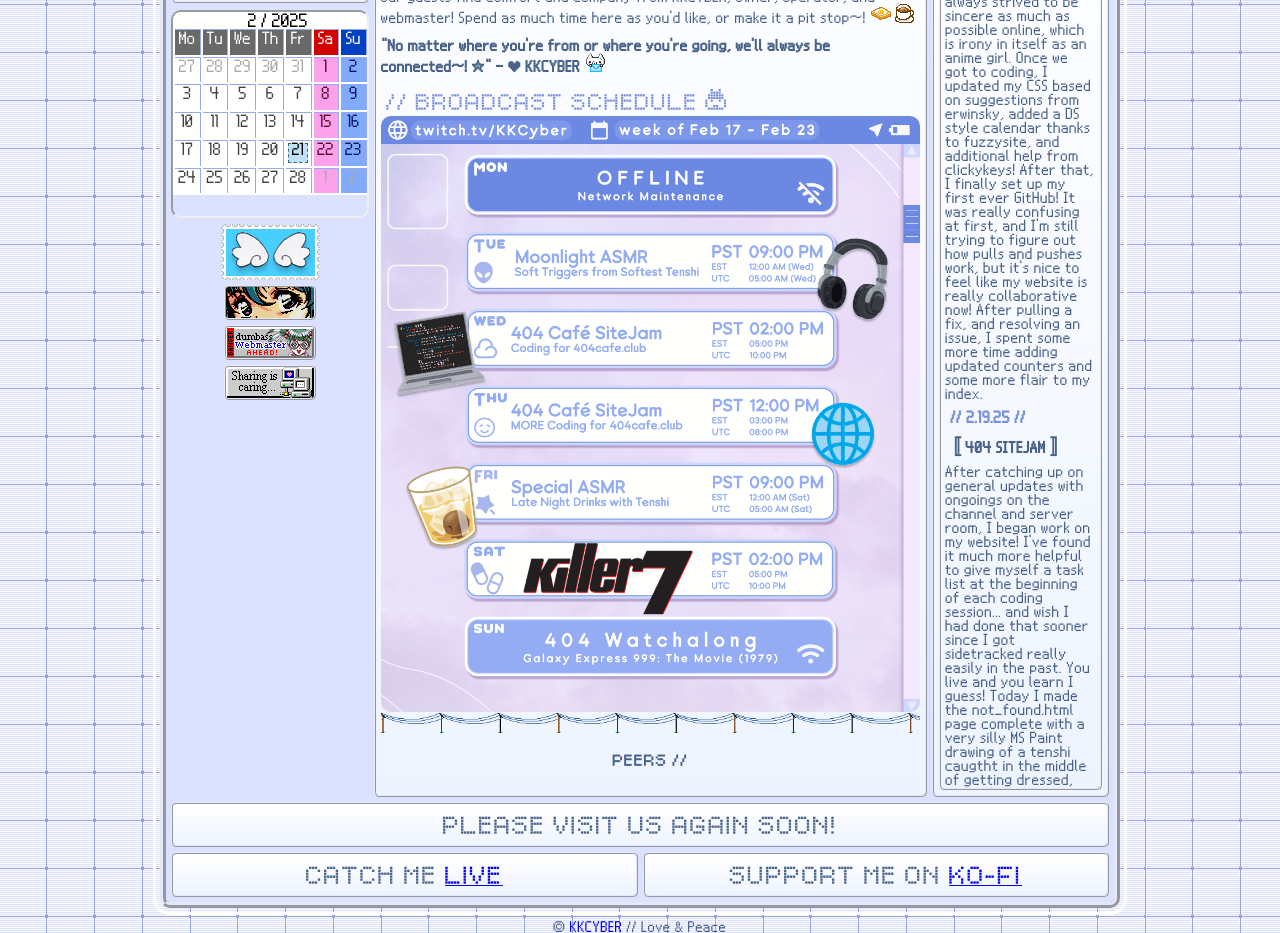
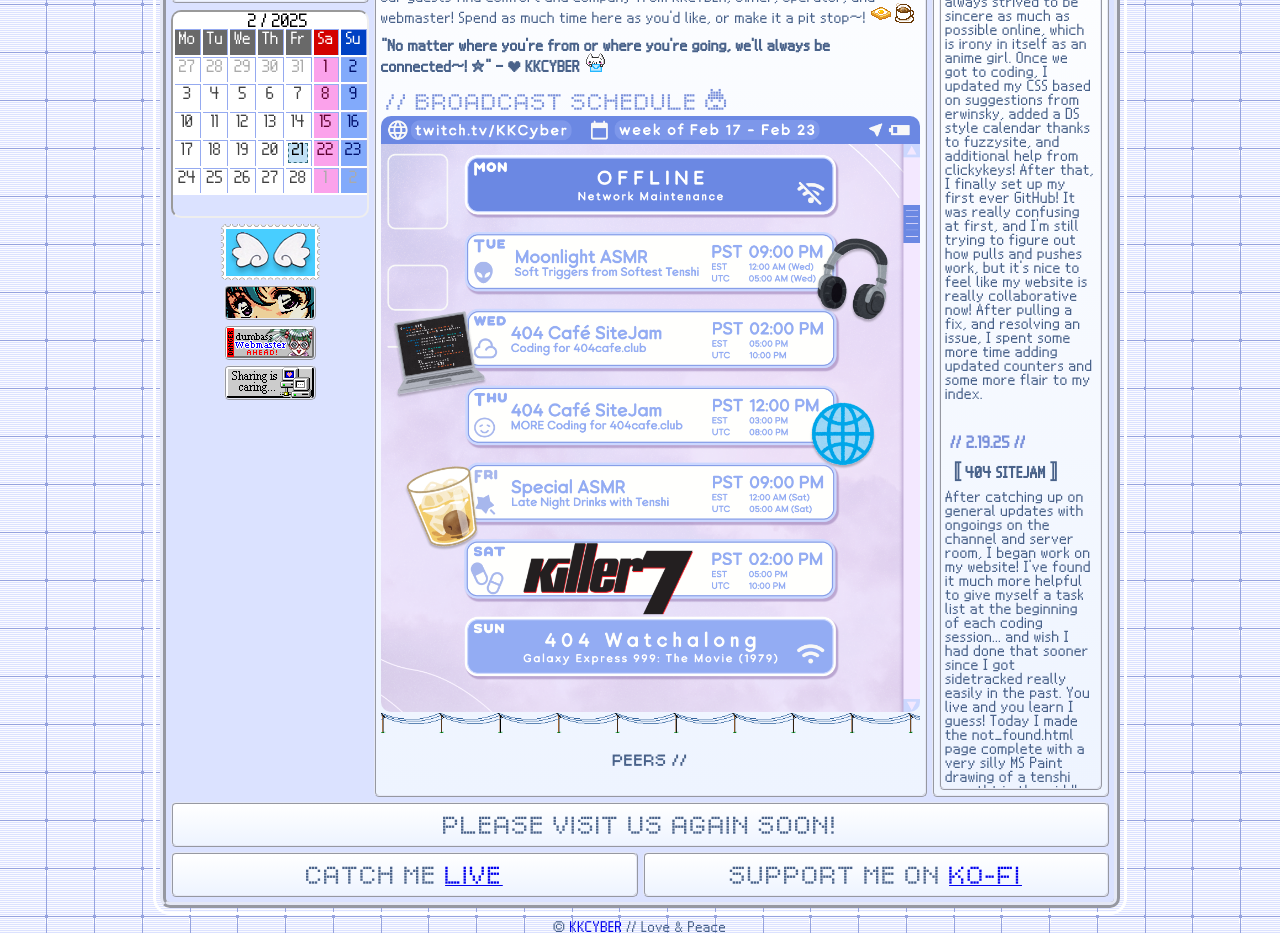
Before and after one commit to fuzzysh/404cafeclub, a plain HTML site: page 404cafeclub/index.html in a window 1280 px wide. Shown: the part 403-1336 px from the top of the page. Drawn offline with Linux system fonts and the light colour scheme; a web font is replaced by a local one.

Commit message:
add css rule to give the analysis articles a small margin at the bottom

```diff
--- a/404cafeclub/css/cyanobacteria.css
+++ b/404cafeclub/css/cyanobacteria.css
@@ -319,6 +319,9 @@
         max-height: 950px; /* this is hardcoded to make it match the length of the content to its left */
 	scrollbar-color: #919ed7 #e5e8f5;
 }
+.scroll article {
+        margin-bottom: 25px;
+}
 
 .align {
 	display: flex;
```
